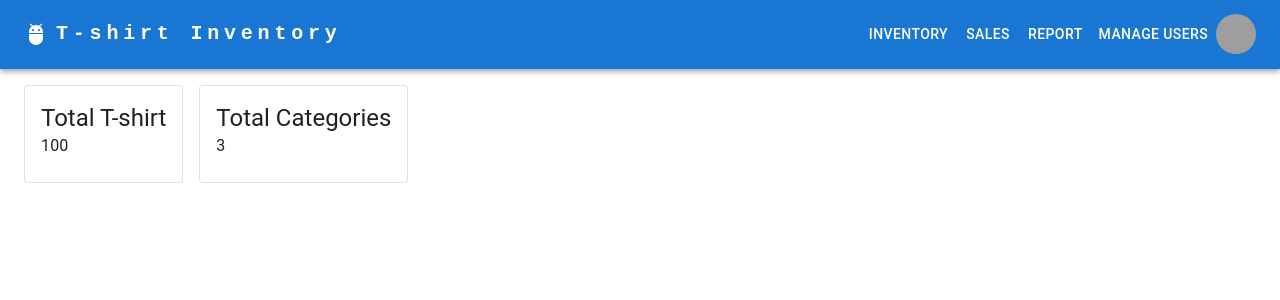
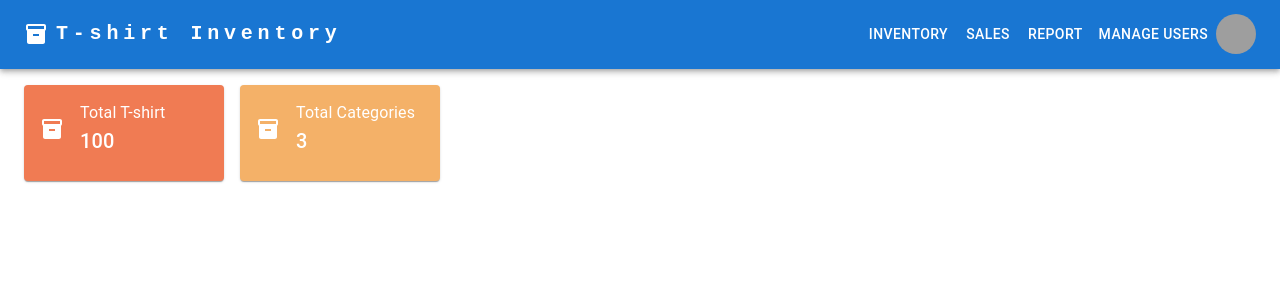
Before and after one commit to lioncio1229/tshirt-inventory-frontend, a React (Vite) app: page /main/inventory in a window 1280 px wide. Shown: the top 300 px of the page. Built offline with nearby package versions, Linux system fonts and the light colour scheme; grey boxes are pictures that could not be loaded.

Commit message:
Update the design of StatCard

```diff
--- a/src/components/Overview.jsx
+++ b/src/components/Overview.jsx
@@ -7,7 +7,7 @@ export default function Overview({overviews=[]})
         <Stack gap={2} flexDirection="row">
             {
                 overviews.map((item, i) =>
-                    <StatCard key={i} label={item.label} value={item.value} />
+                    <StatCard key={i} label={item.label} value={item.value} sx={item.sx} />
                 )
             }
         </Stack>
--- a/src/components/StatCard.jsx
+++ b/src/components/StatCard.jsx
@@ -1,14 +1,20 @@
-import {Card, CardContent, Typography} from "@mui/material";
+import { Card, CardContent, Typography, Stack } from "@mui/material";
+import { Inventory } from "@mui/icons-material";
 
-function StatCard({label, value}){
-    return (
-        <Card variant="outlined">
-            <CardContent>
-                <Typography variant="h5">{label}</Typography>
-                <Typography>{value}</Typography>
-            </CardContent>
-        </Card>
-    )
+function StatCard({ label, value, sx = {} }) {
+  return (
+    <Card sx={{ color: "#fff", minWidth: 200, ...sx }}>
+      <CardContent>
+        <Stack direction="row" alignItems="center" gap={2}>
+          <Inventory />
+          <Stack>
+            <Typography>{label}</Typography>
+            <Typography variant="h6">{value}</Typography>
+          </Stack>
+        </Stack>
+      </CardContent>
+    </Card>
+  );
 }
 
 export default StatCard;
--- a/src/layouts/Header.jsx
+++ b/src/layouts/Header.jsx
@@ -7,12 +7,11 @@ import IconButton from "@mui/material/IconButton";
 import Typography from "@mui/material/Typography";
 import Menu from "@mui/material/Menu";
 import MenuIcon from "@mui/icons-material/Menu";
-import Container from "@mui/material/Container";
 import Avatar from "@mui/material/Avatar";
 import Button from "@mui/material/Button";
 import Tooltip from "@mui/material/Tooltip";
 import MenuItem from "@mui/material/MenuItem";
-import AdbIcon from "@mui/icons-material/Adb";
+import {Inventory} from "@mui/icons-material";
 
 const settings = ["Profile", "Account", "Dashboard", "Logout"];
 
@@ -57,7 +56,7 @@ export default function Header() {
     <>
       <AppBar position="static">
         <Toolbar>
-          <AdbIcon sx={{ display: { xs: "none", md: "flex" }, mr: 1 }} />
+          <Inventory sx={{ display: { xs: "none", md: "flex" }, mr: 1 }} />
           <Typography
             variant="h6"
             noWrap
@@ -112,7 +111,7 @@ export default function Header() {
               ))}
             </Menu>
           </Box>
-          <AdbIcon sx={{ display: { xs: "flex", md: "none" }, mr: 1 }} />
+          <Inventory sx={{ display: { xs: "flex", md: "none" }, mr: 1 }} />
           <Typography
             variant="h5"
             noWrap
--- a/src/pages/inventory/index.jsx
+++ b/src/pages/inventory/index.jsx
@@ -7,7 +7,7 @@ export default function Inventory()
         <Box>
             <Grid container>
                 <Grid item xs={12}>
-                    <Overview overviews={[{label: "Total T-shirt", value: 100}, {label: "Total Categories", value: 3}]} />
+                    <Overview overviews={[{label: "Total T-shirt", value: 100, sx: {bgcolor: "#f07b53"}}, {label: "Total Categories", value: 3, sx: {bgcolor: "#f4b168"}}]} />
                 </Grid>
             </Grid>
         </Box>
```
